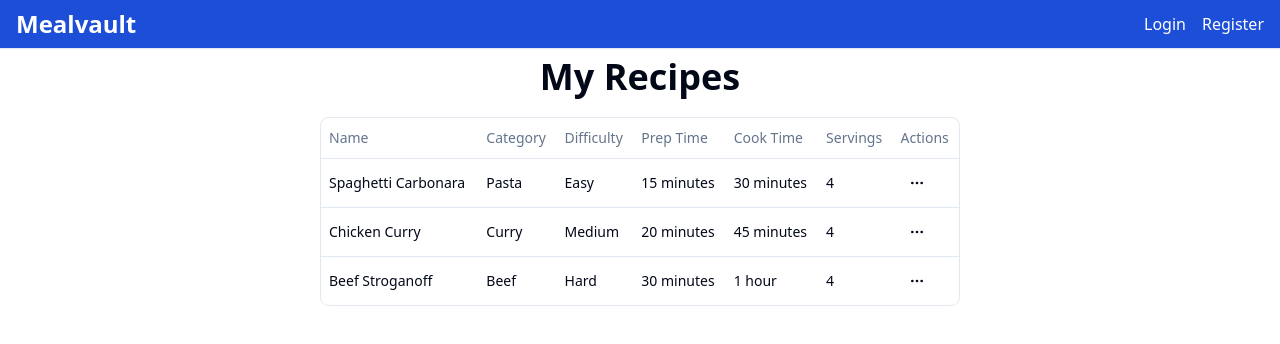
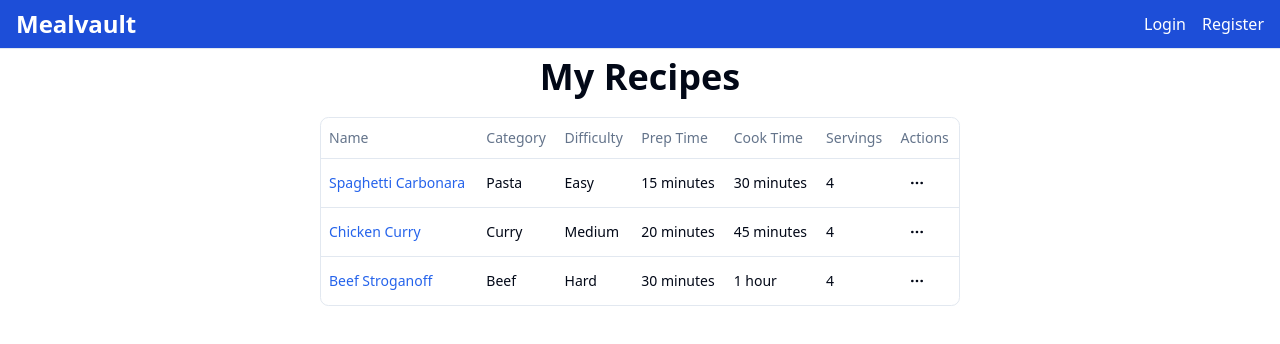
Before and after one commit to RyanTurner02/mealvault, a Next.js app in the folder web/: page / in a window 1280 px wide. Shown: the top 344 px of the page. Built offline with nearby package versions, Linux system fonts and the light colour scheme; no server answers.

Commit message:
Add link for recipe name column

```diff
--- a/web/src/components/tables/recipe/columns.tsx
+++ b/web/src/components/tables/recipe/columns.tsx
@@ -14,6 +14,7 @@ import {
 } from "@/components/ui/dropdown-menu";
 import { DeleteRecipeModal } from "@/components/modals/delete-recipe-modal";
 import { useState } from "react";
+import Link from "next/link";
 
 const recipeSchema = z.object({
   id: z.string(),
@@ -32,6 +33,9 @@ export const columns: ColumnDef<Recipe>[] = [
   {
     accessorKey: "name",
     header: "Name",
+    cell: ({ row }) => (
+      <Link className="text-link" href={`/m/${row.original.id}`}>{row.original.name}</Link>
+    ),
   },
   {
     accessorKey: "category",
```
